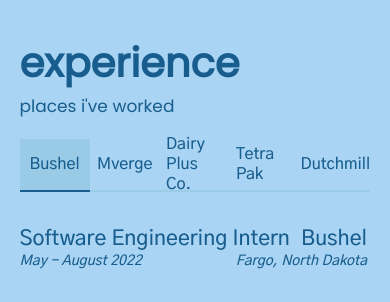
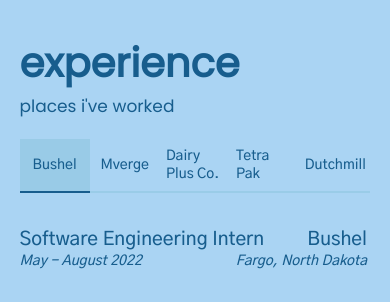
Before and after one commit to kavinchai/v2, a React (Create React App) app: page / in a window 390 px wide. Shown: the part 1180-1482 px from the top of the page. Built offline with nearby package versions, Linux system fonts and the light colour scheme.

Commit message:
Modified Font

```diff
--- a/src/css/Exp.css
+++ b/src/css/Exp.css
@@ -84,7 +84,6 @@
   }
 }
 
-/* For Tablet Resolution */
 @media screen and (max-width: 1024px) {
   .expContainer {
     /* border: 5px solid #ffff00; */
@@ -123,7 +122,7 @@
     height: 80%;
 
     font-family: var(--normal-font);
-    font-size: 16px;
+    font-size: 14px;
     text-align: left;
     color: var(--secondary-txt-color);
 
--- a/src/css/ExpDesc.css
+++ b/src/css/ExpDesc.css
@@ -18,13 +18,13 @@
   }
 
   .expDescTitle {
-    font-size: 21px;
+    font-size: 19px;
     color: var(--secondary-txt-color);
   }
 
   .expDescCompany {
     transition: text-decoration-color 300ms;
-    font-size: 21px;
+    font-size: 19px;
     margin-left: auto;
     padding-right: 1%;
     color: var(--secondary-txt-color);
```
